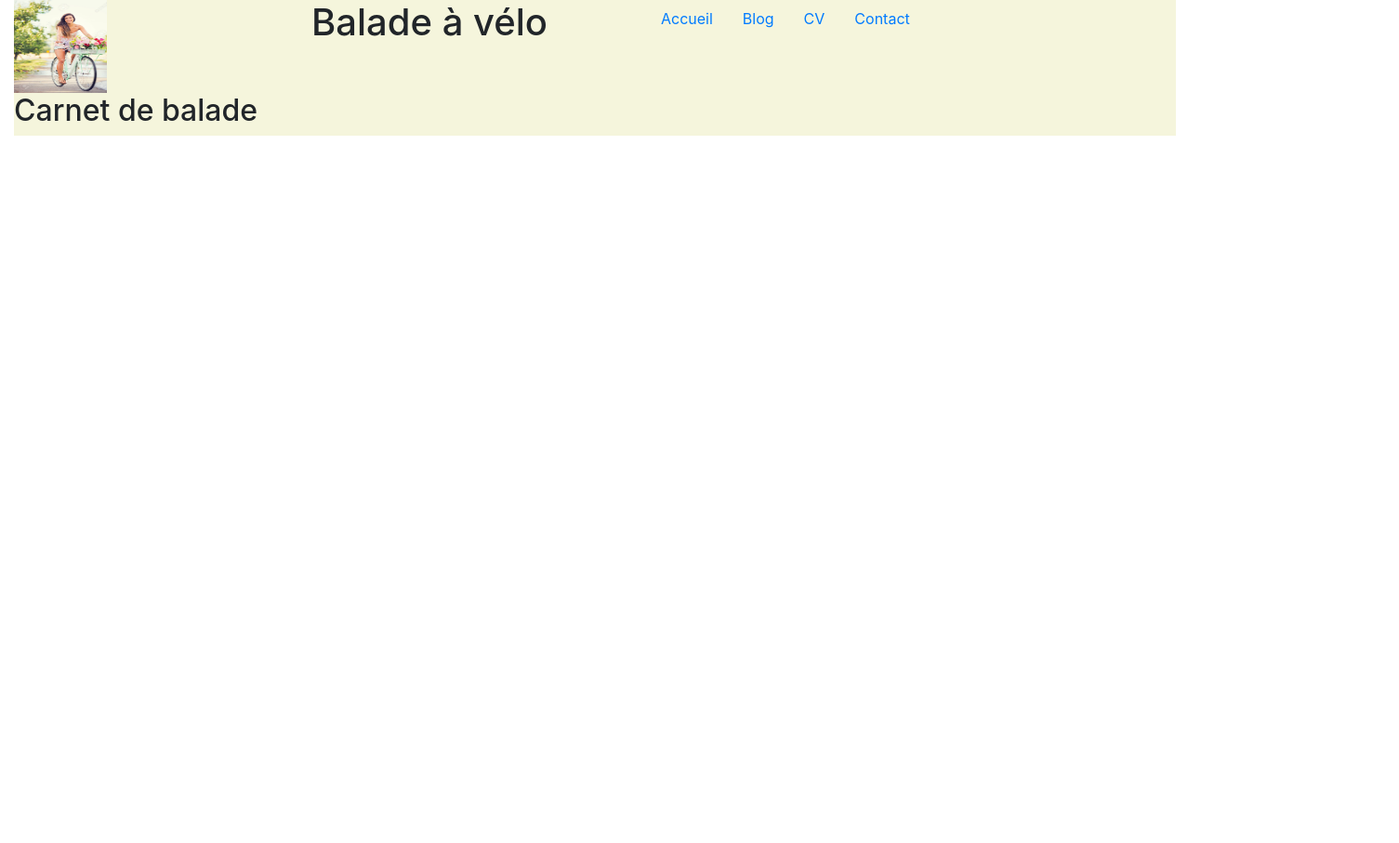
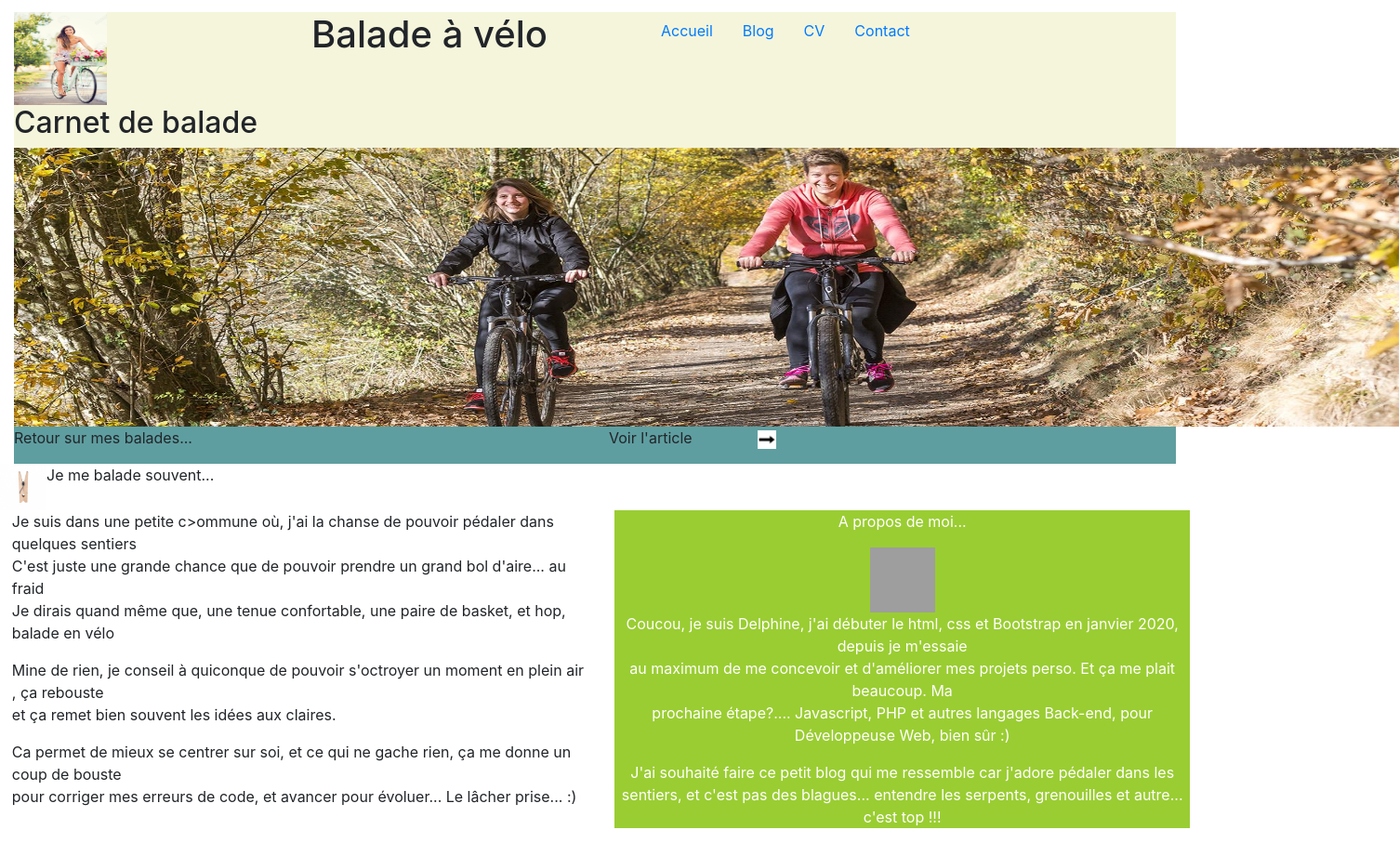
Before and after one commit to delphine38/velo, a plain HTML site: page index.html in a window 1280 px wide. Shown: the whole page at 93% size, 1505 px wide, since content can reach past the window. Before the commit the page ends 800 px from the top, so only its background shows below. Drawn offline with nearby package versions, Linux system fonts and the light colour scheme; grey boxes are pictures that could not be loaded.

Commit message:
v31/10 18h20

```diff
--- a/index.html
+++ b/index.html
@@ -9,7 +9,7 @@
 </head>
 
 <body>
-
+<div class="page">
     <header>
         <div class="container-fluid">
             <div class="titreprincipal">
@@ -45,20 +45,84 @@
         </div>
     </header>
 
+    <main>
+        <div class="container-fluid">
+            <div class="nature">
+                <img src="image/nature.jpg" alt="vélo en entier" width="1490px" height="300px">
+                    <div class="fleche">
+                        <div class="row">
+
+                            <div class="col-6">
+                                <p>Retour sur mes balades...</p>
+                            </div>
+
+                            <div class="col-6">
+
+                                <div class="row">
+                                    <div class="col-3">
+                                        <p>Voir l'article</p>
+                                    </div>
+
+
+                                    <div class="col-3">
+                                        <img src="image/flechedroite.jpg" alt="flechedroite" width="20" height="20">
+                                    </div>
+                                </div>
+
+
+                            </div>
+                        </div>
+                    </div>
+            </div>
+        </div>
+
+
+        <div class="container-fluid">
+
+            <div class="row">
+                    <div class="col-6">
+                        <div class="row">
+                        <img src="image/epingle.jpg" alt="épingle" width="50px" height="50px">
+                        <p>Je me balade souvent...</p>
+                        </div>
+                    </div>
+
+                    <div class="lorem">
+                    <div class="row">
+
+                        <div class="col-6">
+                        <p>Je suis dans une petite c>ommune où, j'ai la chanse de pouvoir pédaler dans quelques sentiers <br>
+                          C'est juste une grande chance que de pouvoir prendre un grand bol d'aire... au fraid <br>
+                          Je dirais quand même que, une tenue confortable, une paire de basket, et hop, balade en vélo</p>
+
+                        <p>Mine de rien, je conseil à quiconque de pouvoir s'octroyer un moment en plein air , ça rebouste <br>
+                           et ça remet bien souvent les idées aux claires.</p>
+
+                        <p>Ca permet de mieux se centrer sur soi, et ce qui ne gache rien, ça me donne un coup de bouste <br>
+                           pour corriger mes erreurs de code, et avancer pour évoluer... Le lâcher prise...  :)</p>
+                        </div>
 
 
 
-        <!-- <main>
-            <div id="baniereimage">
-                <div class="banieredescription">
-                    <div class=""></div>
-                    <p>voir mes balades...</p>
-                    <a href="#" class="boutonrouge">Voir l'article <img src="image/flechedroite.jpg" alt="fleche droite" width="50px" height="50px"></a>
+                        <div class="col-6">
+                            <div class="apropos">
+                            <p>A propos de moi...</p>
+                            <img src="image/moi.jpg" alt="photo de moi" width="70px" height="70px">
+                            <p>Coucou, je suis Delphine, j'ai débuter le html, css et Bootstrap en janvier 2020, depuis je m'essaie <br>
+                            au maximum de me concevoir et d'améliorer mes projets perso. Et ça me plait beaucoup. Ma <br>
+                            prochaine étape?.... Javascript, PHP et autres langages Back-end, pour <br>
+                            Développeuse Web, bien sûr :) </p>
+                            <p>J'ai souhaité faire ce petit blog qui me ressemble car j'adore pédaler dans les <br>
+                            sentiers, et c'est pas des blagues... entendre les serpents, grenouilles et autre... <br>
+                            c'est top !!!</p>
+                            </div>
+                        </div>
+                    </div>
                 </div>
             </div>
 
 
-            <section>
+            <!-- <section>
                 <article>
                     <h1><img src="image/epingle.jpg" alt="epingle" class="categorie" width="50px" height="50px">J'aime beaucoup faire du vélo</h1>
                     <p>Lorem ipsum dolor sit, amet consectetur adipisicing elit. Eligendi, harum? Consectetur voluptate, temporibus quam error fugit, ullam unde ducimus ad magni minima amet neque dolorum iusto blanditiis accusamus reprehenderit? Est!</p>
@@ -72,8 +136,8 @@
                         <p>Bien maigre, n'est ce pas? C'est pourquoi aujourd'hui, j'ai décidé d'écrire ma biographie afin que vous sachiez qui je suis réellement</p>
                         <p><img src="image/facebook.png" alt="facebook" width="20px" height="20px"><img src="image/twitter.png" alt="twiter" width="20px" height="20px"><img src="image/vameo.jpg" alt="vimeo" width="20px" height="20px"><img src="image/google.png" alt="google" width="20px" height="20px"><img src="image/messenger.png" alt="messenger" width="20px" height="20px"></p>
                 </aside>
-            </section>
-        </main>
+            </section> -->
+        <!-- </main>
 
 
         <footer>
@@ -111,6 +175,7 @@
 
     </div>
 </footer>-->
+</div>
 <script src="https://code.jquery.com/jquery-3.5.1.slim.min.js" integrity="sha384-DfXdz2htPH0lsSSs5nCTpuj/zy4C+OGpamoFVy38MVBnE+IbbVYUew+OrCXaRkfj" crossorigin="anonymous"></script>
 <script src="https://cdn.jsdelivr.net/npm/bootstrap@4.5.3/dist/js/bootstrap.bundle.min.js" integrity="sha384-ho+j7jyWK8fNQe+A12Hb8AhRq26LrZ/JpcUGGOn+Y7RsweNrtN/tE3MoK7ZeZDyx" crossorigin="anonymous"></script>
 
--- a/style.css
+++ b/style.css
@@ -1,3 +1,9 @@
+.page {
+    width: auto;
+    padding-top: 1%;
+}
+
+
 header ul {
     display: flex;
     justify-content: space-around;
@@ -10,6 +16,25 @@ header ul {
 .titreprincipal {
     background-color: beige;
 }
+
+.fleche {
+    background-color: cadetblue;
+}
+.lorem {
+    padding-left: 1%;
+}
+.apropos {
+    background-color: yellowgreen;
+    color: white;
+    text-align: center;
+}
+
+
+
+
+
+
+
 
 
 /*header {
```
Also changed, not shown: image/bali1.jpg (deleted), image/nature.jpg (added), 1 other file.
